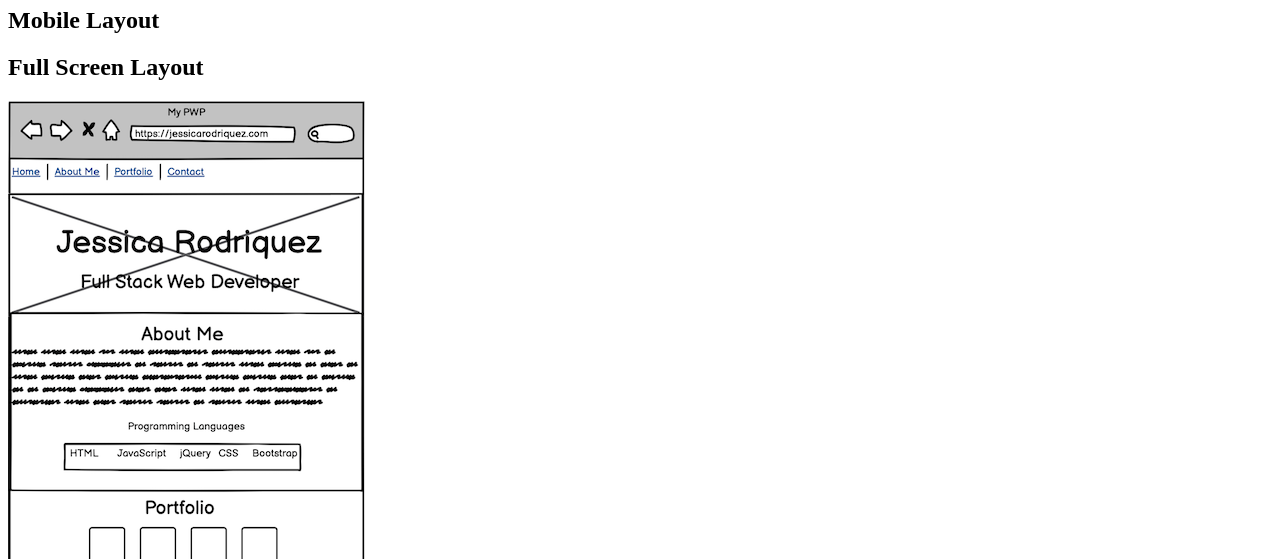
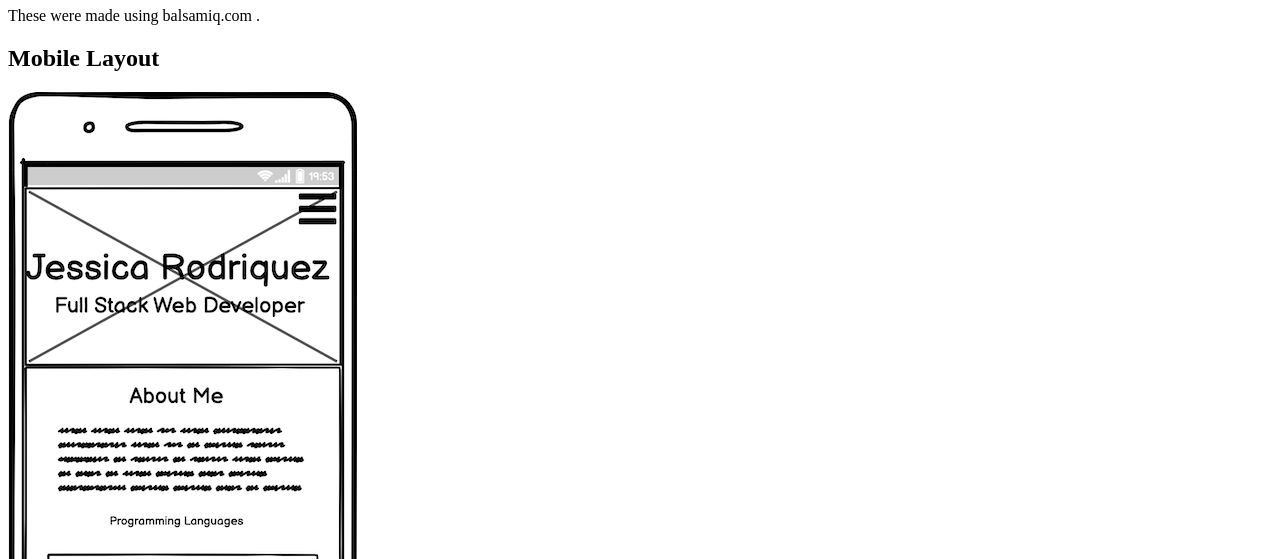
Before and after one commit to jrodri09-ai/pwp-professional-portfolio, a plain HTML site: page public_html/documentation/milestone-2.html in a window 1280 px wide. Shown: the part 541-1100 px from the top of the page. Drawn offline with Linux system fonts and the light colour scheme.

Commit message:
added molbile layout

```diff
--- a/public_html/documentation/milestone-2.html
+++ b/public_html/documentation/milestone-2.html
@@ -23,9 +23,9 @@
 <p>This section will include a contact form and links to my LinkedIn and GitHub accounts. The
     links for my LinkedIn and GitHub will be in the footer.</p>
 <h1>Wireframes</h1>
-<p></p>
+<p>These were made using balsamiq.com .</p>
 <h2>Mobile Layout</h2>
-
+<img src="PWP%20mobile%20layout.png">
 
 <h2>Full Screen Layout</h2>
 <img src="My%20PWP%20copy.png">
```
Also changed, not shown: public_html/documentation/PWP mobile layout.png (added).
